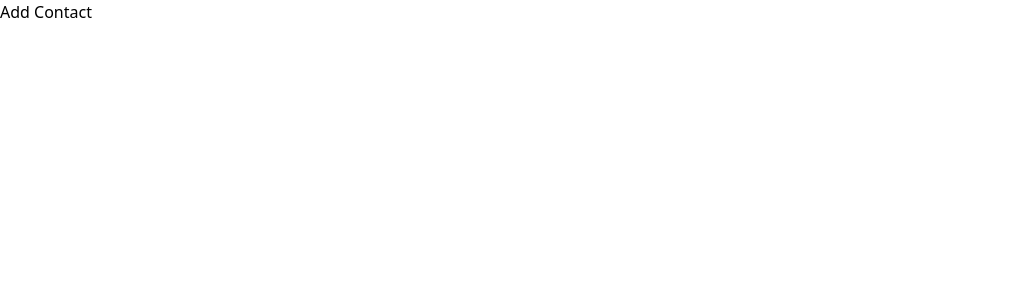
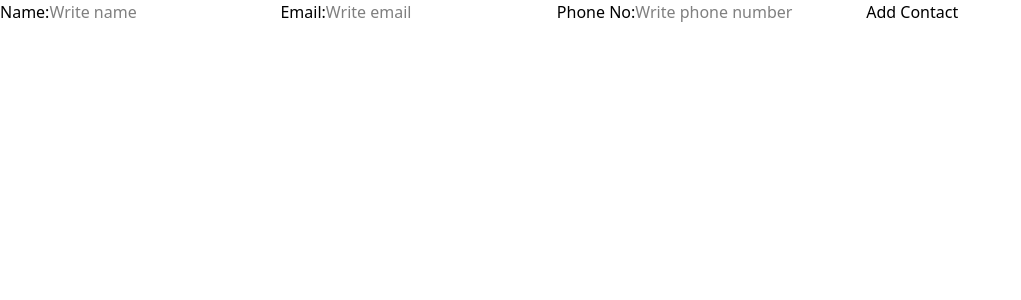
Before and after one commit to Mehulposh/DemandXpress-Assignment-Contact-Book, a React (Vite) app in the folder Frontend/: page / in a window 1280 px wide. Shown: the top 300 px of the page, without its empty margins (0-1021 px from the left). Built offline with nearby package versions, Linux system fonts and the light colour scheme.

Commit message:
added form component and post functionality

```diff
--- a/Frontend/ApiEndpoint/endpoint.js
+++ b/Frontend/ApiEndpoint/endpoint.js
@@ -1,5 +1,5 @@
 const backend = {
-    'endpoint': 'https://127.0.0.1:8081/api/v1/contacts'
+    'endpoint': 'http://localhost:8081/api/v1/contacts'
 }
 
 export default backend;
--- a/Frontend/package.json
+++ b/Frontend/package.json
@@ -11,6 +11,7 @@
   },
   "dependencies": {
     "@tailwindcss/vite": "^4.1.13",
+    "axios": "^1.12.2",
     "react": "^19.1.0",
     "react-dom": "^19.1.0",
     "tailwindcss": "^4.1.13"
--- a/Frontend/src/App.jsx
+++ b/Frontend/src/App.jsx
@@ -1,5 +1,6 @@
 // import { useState } from 'react'
 import Button from './components/Button/Button'
+import Form from './components/ContactForm/Form'
 
 
 function App() {
@@ -7,11 +8,16 @@ function App() {
 
   return (
     <div>
-      <Button onClick={() => alert('Clicked!')}>
-        Add Contact
-      </Button>
+      <Form />
     </div>
   )
 }
 
 export default App
+
+
+/*
+<Button onClick={() => alert('Clicked!')}>
+        Add Contact
+      </Button>
+*/
--- /dev/null
+++ b/Frontend/src/components/ContactForm/Form.jsx
@@ -0,0 +1,66 @@
+import React, { useState } from 'react'
+import Button from '../Button/Button'
+import axios from 'axios'
+import backend from '../../../ApiEndpoint/endpoint'
+
+const Form = () => {
+  const [formData,setFormData] = useState({
+    name: '',
+    email: '',
+    phone: ''
+  })
+
+  const handleSubmit = async (e) => {
+    e.preventDefault();
+
+    try {
+      const response = await axios.post(`${backend.endpoint}`,formData);
+      console.log(response);
+
+    } catch (error) {
+      console.log(error);
+
+    }
+
+    setFormData({ name: "", email: "", phone: "" });
+  }
+  return (
+    <div>
+      <form onSubmit={handleSubmit}>
+        <label>
+          Name:
+          <input
+            type='text'
+            placeholder='Write name'
+            value={formData.name}
+            onChange={(e) => setFormData({...formData,name: e.target.value})}
+            />
+        </label>
+        <label>
+          Email:
+          <input
+            type='email'
+            placeholder='Write email'
+            value={formData.email}
+            onChange={(e) => setFormData({...formData,email: e.target.value})}
+            />
+        </label>
+        <label>
+          Phone No:
+        </label>
+        <input
+            type='number'
+            placeholder='Write phone number'
+            value={formData.phone}
+            onChange={(e) => setFormData({...formData,phone: e.target.value})}
+            />
+
+        <Button type='submit'>
+          Add Contact
+        </Button>
+      </form>
+    </div>
+  )
+}
+
+export default Form
```
Also changed, not shown: Frontend/src/components/ContactForm/From.jsx (deleted), 1 other file (tests, documents, lock files or other folders).
